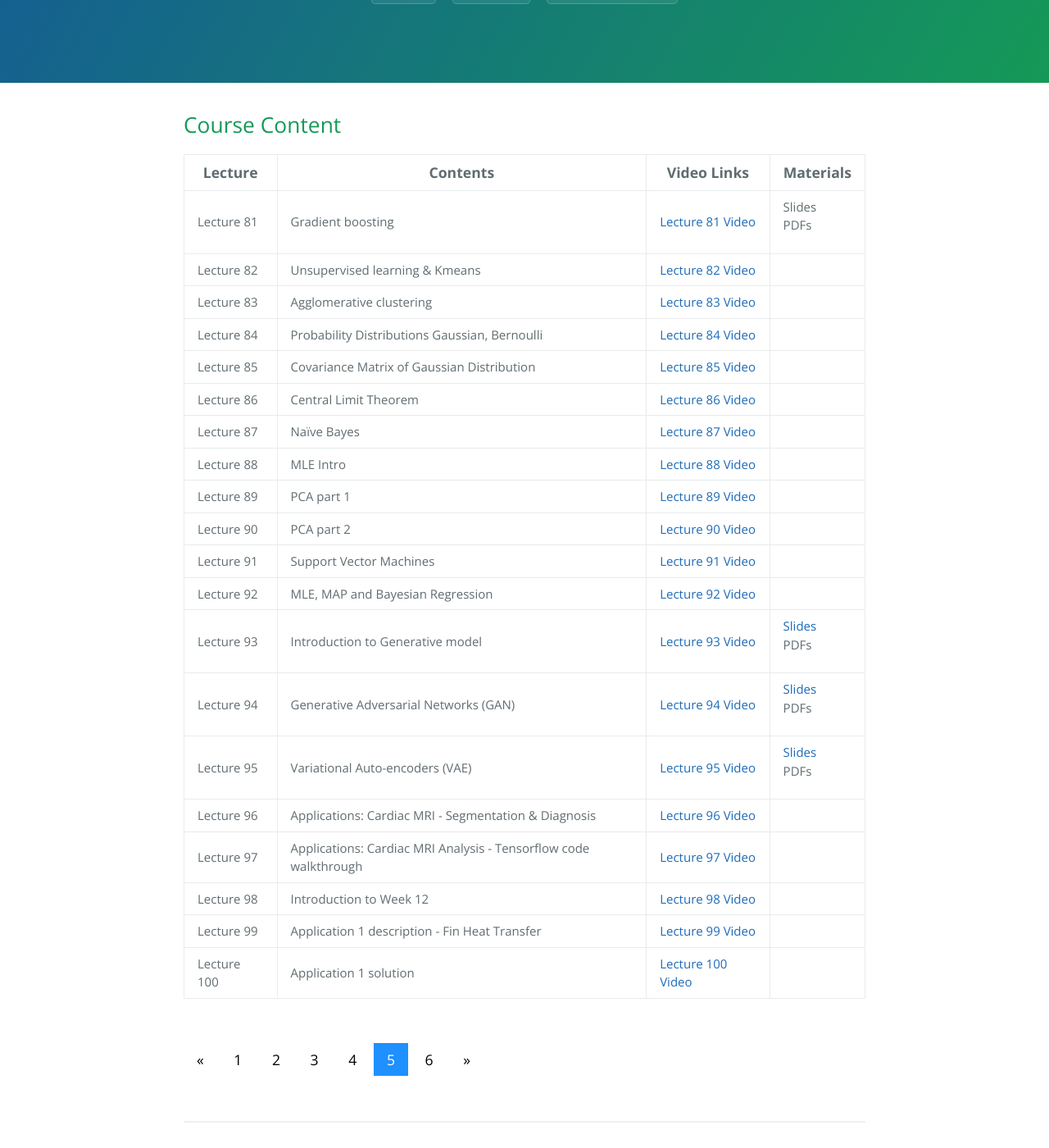
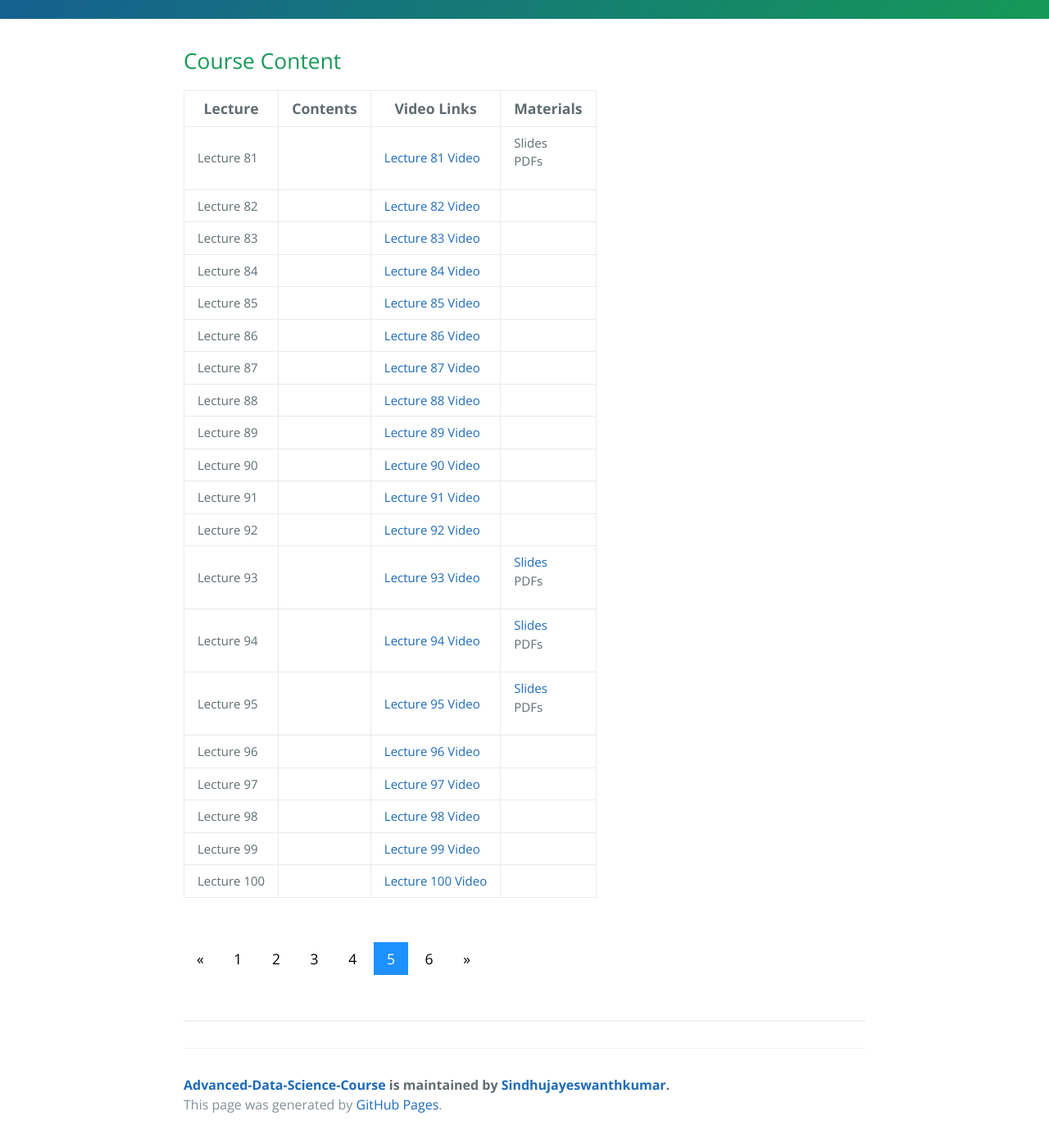
Before and after one commit to Sindhujayeswanthkumar/Advanced-Data-Science-Course, a Jekyll site: the page built from course_page5.md, in a window 1280 px wide and 1400 px high, scrolled down 360 px. Shown: the whole window at 82% size. Built offline with Jekyll 4.4.1, drawn with Linux system fonts in a browser that asks for light colours; some of the changed text lies outside the part shown.

Commit message:
Update course_page5.md

```diff
--- a/course_page5.md
+++ b/course_page5.md
@@ -1,7 +1,7 @@
 ---
 layout: default
-title: Machine Learning for Engineering and Science Applications
-description: Check Video link and Course contents here.
+title: Advanced Data Science Course
+description: Check the Video link and Course contents here.
 ---
 
 ## Course Content
@@ -34,126 +34,126 @@ description: Check Video link and Course contents here.
 <tbody>
 <tr>
 <td style="font-size: 15px;">Lecture 81</td>
-<td style="font-size: 15px;">Gradient boosting</td>
-  <td style="font-size: 15px;"><a href="https://youtu.be/B92lILTFWp4">Lecture 81 Video</a></td>
+<td style="font-size: 15px;"></td>
+  <td style="font-size: 15px;"><a href="">Lecture 81 Video</a></td>
 <td style="font-size: 15px;"><p>Slides<br>
   PDFs</p></td>
 </tr>
   <tr>
   <td style="font-size: 15px;">Lecture 82</td>
-<td style="font-size: 15px;">Unsupervised learning & Kmeans</td>
-  <td style="font-size: 15px;"><a href="https://youtu.be/FeVrAK77mV8">Lecture 82 Video</a></td>
+<td style="font-size: 15px;"></td>
+  <td style="font-size: 15px;"><a href="">Lecture 82 Video</a></td>
 <td></td>
 </tr>
   <tr>
 <td style="font-size: 15px;">Lecture 83</td>
-<td style="font-size: 15px;">Agglomerative clustering</td>
-  <td style="font-size: 15px;"><a href="https://youtu.be/pxkgGD5G4K8">Lecture 83 Video</a></td>
+<td style="font-size: 15px;"></td>
+  <td style="font-size: 15px;"><a href="">Lecture 83 Video</a></td>
 <td></td>
 </tr>
    <tr>
 <td style="font-size: 15px;">Lecture 84</td>
-<td style="font-size: 15px;">Probability Distributions Gaussian, Bernoulli</td>
-  <td style="font-size: 15px;"><a href="https://youtu.be/4vsGyghhxVg">Lecture 84 Video</a></td>
+<td style="font-size: 15px;"></td>
+  <td style="font-size: 15px;"><a href="">Lecture 84 Video</a></td>
 <td></td>
 </tr>
    <tr>
 <td style="font-size: 15px;">Lecture 85</td>
-<td style="font-size: 15px;">Covariance Matrix of Gaussian Distribution</td>
-  <td style="font-size: 15px;"><a href="https://youtu.be/Dw-uLn1ye2w">Lecture 85 Video</a></td>
+<td style="font-size: 15px;"></td>
+  <td style="font-size: 15px;"><a href="">Lecture 85 Video</a></td>
 <td></td>
 </tr>
    <tr>
 <td style="font-size: 15px;">Lecture 86</td>
-<td style="font-size: 15px;">Central Limit Theorem</td>
-  <td style="font-size: 15px;"><a href="https://youtu.be/TMikupFdY2s">Lecture 86 Video</a></td>
+<td style="font-size: 15px;"></td>
+  <td style="font-size: 15px;"><a href="">Lecture 86 Video</a></td>
 <td></td>
 </tr>
    <tr>
 <td style="font-size: 15px;">Lecture 87</td>
-<td style="font-size: 15px;">Naïve Bayes</td>
-  <td style="font-size: 15px;"><a href="https://youtu.be/uQSn3oLVu-8">Lecture 87 Video</a></td>
+<td style="font-size: 15px;"></td>
+  <td style="font-size: 15px;"><a href="">Lecture 87 Video</a></td>
 <td></td>
 </tr>
    <tr>
 <td style="font-size: 15px;">Lecture 88</td>
-<td style="font-size: 15px;">MLE Intro</td>
-  <td style="font-size: 15px;"><a href="https://youtu.be/_xZikC0EE1c">Lecture 88 Video</a></td>
+<td style="font-size: 15px;"></td>
+  <td style="font-size: 15px;"><a href="">Lecture 88 Video</a></td>
 <td></td>
 </tr>
   <tr>
 <td style="font-size: 15px;">Lecture 89</td>
-<td style="font-size: 15px;">PCA part 1</td>
-  <td style="font-size: 15px;"><a href="https://youtu.be/49EkCUbbKN0">Lecture 89 Video</a></td>
+<td style="font-size: 15px;"></td>
+  <td style="font-size: 15px;"><a href="">Lecture 89 Video</a></td>
 <td></td>
 </tr>
   <tr>
 <td style="font-size: 15px;">Lecture 90</td>
-<td style="font-size: 15px;">PCA part 2</td>
-  <td style="font-size: 15px;"><a href="https://youtu.be/UF2YKP5ph8I">Lecture 90 Video</a></td>
+<td style="font-size: 15px;"></td>
+  <td style="font-size: 15px;"><a href="">Lecture 90 Video</a></td>
 <td></td>
 </tr>
    <tr>
 <td style="font-size: 15px;">Lecture 91</td>
-<td style="font-size: 15px;">Support Vector Machines</td>
-  <td style="font-size: 15px;"><a href="https://youtu.be/JUR6m7-jXaY">Lecture 91 Video</a></td>
+<td style="font-size: 15px;"></td>
+  <td style="font-size: 15px;"><a href="">Lecture 91 Video</a></td>
 <td></td>
 </tr>
    <tr>
 <td style="font-size: 15px;">Lecture 92</td>
-<td style="font-size: 15px;">MLE, MAP and Bayesian Regression</td>
-  <td style="font-size: 15px;"><a href="https://youtu.be/c3uFs4uZ0xI">Lecture 92 Video</a></td>
+<td style="font-size: 15px;"></td>
+  <td style="font-size: 15px;"><a href="">Lecture 92 Video</a></td>
 <td></td>
 </tr>
    <tr>
 <td style="font-size: 15px;">Lecture 93</td>
-<td style="font-size: 15px;">Introduction to Generative model</td>
-  <td style="font-size: 15px;"><a href="https://youtu.be/u2dQ8DtRuZg">Lecture 93 Video</a></td>
+<td style="font-size: 15px;"></td>
+  <td style="font-size: 15px;"><a href="">Lecture 93 Video</a></td>
 <td style="font-size: 15px;"><p><a href="">Slides</a><br>
   PDFs</p></td>
 </tr>
    <tr>
 <td style="font-size: 15px;">Lecture 94</td>
-<td style="font-size: 15px;">Generative Adversarial Networks (GAN)</td>
-  <td style="font-size: 15px;"><a href="https://youtu.be/MKedB9qOHi4">Lecture 94 Video</a></td>
-<td style="font-size: 15px;"><p><a href="https://docs.google.com/presentation/d/1IGlBw9B17SieVMT0u-dJmQYNRnCjwpPy/edit#slide=id.p3">Slides</a><br>
+<td style="font-size: 15px;"></td>
+  <td style="font-size: 15px;"><a href="">Lecture 94 Video</a></td>
+<td style="font-size: 15px;"><p><a href="">Slides</a><br>
   PDFs</p></td>
 </tr>
    <tr>
 <td style="font-size: 15px;">Lecture 95</td>
-<td style="font-size: 15px;">Variational Auto-encoders (VAE)</td>
-  <td style="font-size: 15px;"><a href="https://youtu.be/2m9E-aSXtl8">Lecture 95 Video</a></td>
+<td style="font-size: 15px;"></td>
+  <td style="font-size: 15px;"><a href="">Lecture 95 Video</a></td>
 <td style="font-size: 15px;"><p><a href="">Slides</a><br>
   PDFs</p></td>
 </tr>
    <tr>
 <td style="font-size: 15px;">Lecture 96</td>
-<td style="font-size: 15px;">Applications: Cardiac MRI - Segmentation & Diagnosis</td>
-  <td style="font-size: 15px;"><a href="https://youtu.be/7ZvBCJKNwX4">Lecture 96 Video</a></td>
+<td style="font-size: 15px;"></td>
+  <td style="font-size: 15px;"><a href="">Lecture 96 Video</a></td>
 <td></td>
 </tr>
    <tr>
 <td style="font-size: 15px;">Lecture 97</td>
-<td style="font-size: 15px;">Applications: Cardiac MRI Analysis - Tensorflow code walkthrough</td>
-  <td style="font-size: 15px;"><a href="https://youtu.be/JkC26mN8AQ0">Lecture 97 Video</a></td>
+<td style="font-size: 15px;"></td>
+  <td style="font-size: 15px;"><a href="">Lecture 97 Video</a></td>
 <td></td>
 </tr>
    <tr>
 <td style="font-size: 15px;">Lecture 98</td>
-<td style="font-size: 15px;">Introduction to Week 12</td>
-  <td style="font-size: 15px;"><a href="https://youtu.be/h_jz2QJbaas">Lecture 98 Video</a></td>
+<td style="font-size: 15px;"></td>
+  <td style="font-size: 15px;"><a href="">Lecture 98 Video</a></td>
 <td></td>
 </tr>
    <tr>
 <td style="font-size: 15px;">Lecture 99</td>
-<td style="font-size: 15px;">Application 1 description - Fin Heat Transfer</td>
-  <td style="font-size: 15px;"><a href="https://youtu.be/nvtG5XAO9OA">Lecture 99 Video</a></td>
+<td style="font-size: 15px;"></td>
+  <td style="font-size: 15px;"><a href="">Lecture 99 Video</a></td>
 <td></td>
 </tr>
    <tr>
 <td style="font-size: 15px;">Lecture 100</td>
-<td style="font-size: 15px;">Application 1 solution</td>
-  <td style="font-size: 15px;"><a href="https://youtu.be/kaYWAYSrqIM">Lecture 100 Video</a></td>
+<td style="font-size: 15px;"></td>
+  <td style="font-size: 15px;"><a href="">Lecture 100 Video</a></td>
 <td></td>
 </tr>
 </tbody>
```
